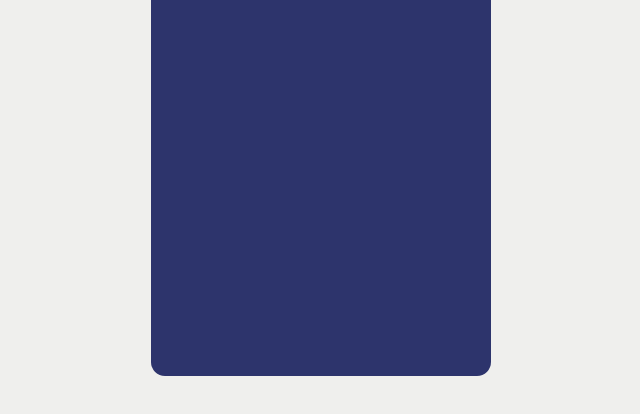
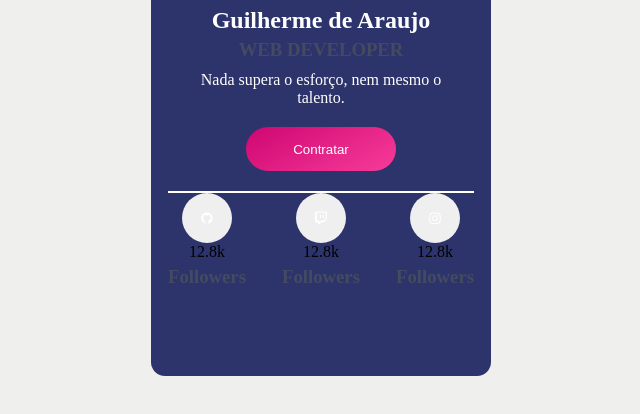
Before and after one commit to Guilherme5G/Card-personal, a plain HTML site: page index.html in a window 1280 px wide. Shown: the part 314-728 px from the top of the page, without its empty margins (319-959 px from the left). Drawn offline with Linux system fonts and the light colour scheme.

Commit message:
card-personal

```diff
--- a/index.html
+++ b/index.html
@@ -20,6 +20,30 @@
             </div>
         </div>
         <img src="https://avatars.githubusercontent.com/u/111513559?v=4" alt="">
+        <h2>Guilherme de Araujo</h2>
+        <h3>WEB DEVELOPER</h3>
+        <p>Nada supera o esforço, nem mesmo o talento.</p>
+        <input type="button" value="Contratar" class="button-hireme">
+        <hr>
+        <div class="social-buttons">
+             <div class="button-social">
+                <button><i class="fa fa-github" aria-hidden="true"></i></button>
+                <span class="seguidores">12.8k</span>
+                <h3>Followers</h3>
+             </div>
+
+             <div class="button-social">
+                <button><i class="fa fa-twitch" aria-hidden="true"></i></button>
+                <span class="seguidores">12.8k</span>
+                <h3>Followers</h3>
+             </div>
+
+             <div class="button-social">
+                <button><i class="fa fa-instagram" aria-hidden="true"></i></button>
+                <span class="seguidores">12.8k</span>
+                <h3>Followers</h3>
+             </div>
+        </div>
     </div>
 </body>
 </html>
--- a/style.css
+++ b/style.css
@@ -54,3 +54,58 @@ img {
     height: 150px;
     border-radius: 50%;
 }
+
+h2 {
+    margin-top: 10px;
+  color: #fff;
+}
+
+h3 {
+    margin-top: 5px;
+    color: #444b61;
+}
+
+p {
+    margin-top: 10px;
+    color: #fff;
+    text-align: center;
+    padding: 0 30px;
+}
+
+.button-hireme {
+   width: 150px;
+   height: 44px;
+   border-radius: 30px;
+   border: none;
+   background:linear-gradient(150deg, #cf0672, #f73c99);
+   color: #fff;
+   margin: 20px 0;
+}
+
+.button-hireme:hover {
+    background:linear-gradient(150deg, #f73c99, #cf0672);
+}
+
+hr {
+    width: 90%;
+    border: solid 1px #fff;
+}
+
+.social-buttons {
+    display: flex;
+    justify-content: space-between;
+    width: 90%;
+}
+
+.button-social {
+    display: flex;
+    flex-direction: column;
+    align-items: center;
+}
+
+button {
+    width: 50px;
+    height: 50px;
+    border-radius: 50%;
+    border: none;
+}
```
